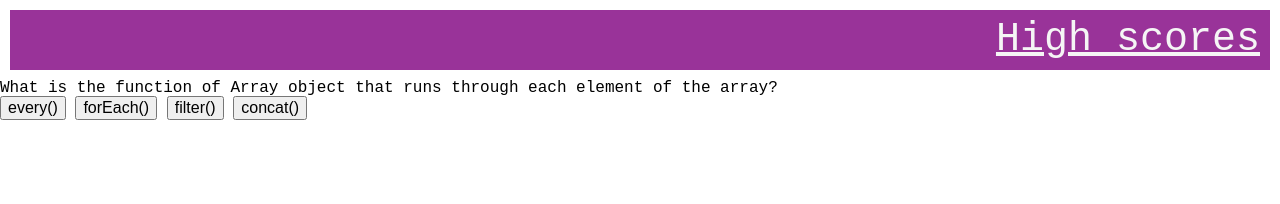
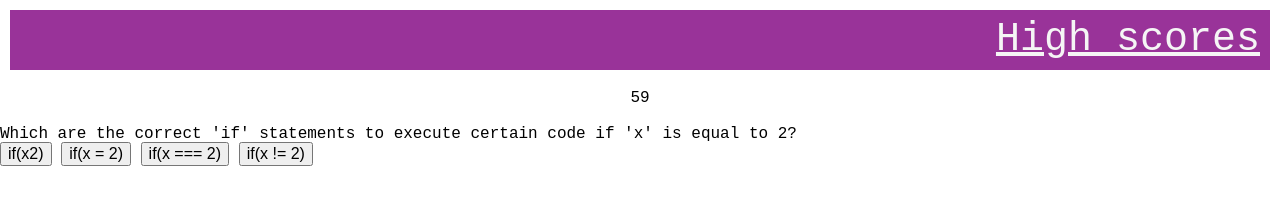
Before and after one commit to PN-Barnes/javascript-fundamentals-quiz, a plain HTML site: page index.html in a window 1280 px wide. Both pictures are taken after a click on the button "Start test". Drawn offline with Linux system fonts and the light colour scheme.

Commit message:
deleted a for loop and made the functionality move through each question individually

```diff
--- a/assets/script/script.js
+++ b/assets/script/script.js
@@ -2,6 +2,7 @@
 var startPage = document.getElementById('startPage');
 var timer = document.getElementById('timer');
 var startButton = document.getElementById('startButton');
+
 var questionPrompt = document.getElementById('questionPrompt');
 var testTime = 60;
 var score = 0;
@@ -9,6 +10,7 @@ var answerBank = document.getElementById('answerBank');
 // -----------------------------------------------------------------------------
 
 // -------------------- Quiz questions and answers ------------------------------
+var questionNum = 0;
 var questions = [
 
     {
@@ -49,9 +51,9 @@ var questions = [
 function setTimer() {
     var timerInterval = setInterval(function() {
         timer.textContent = testTime
-        if( testTime <= 0 ) {
+        if( testTime <= 0 || questionNum === questions.length) {
             clearInterval(timerInterval)
-            content.textContent = 'GAME OVER'
+            timer.textContent = 'GAME OVER'
         }
         testTime--;
 
@@ -62,17 +64,25 @@ function setTimer() {
 
 // -------------------------------- RUN THE TEST -------------------------------------
 function startTest() {
-    setTimer();
+    var question = questions[questionNum];
+    console.log('startTest')
+    console.log(question)
+    console.log(questionNum)
+
+    questionPrompt.textContent = questions[questionNum].prompt;
 
     button1 = document.getElementById('button1');
     button2 = document.getElementById('button2');
     button3 = document.getElementById('button3');
     button4 = document.getElementById('button4');
+    button1.textContent = questions[questionNum].answers[0]
+    button2.textContent = questions[questionNum].answers[1]
+    button3.textContent = questions[questionNum].answers[2]
+    button4.textContent = questions[questionNum].answers[3]
 
     // when start button is clicked...
     // for every question within our object,
     // my container for the test will unhide
-        // A question will display in a h2 question [i] = question1
     // the text content of the h2 will change to match question1
     // four answer choice buttons will display
     // each answer choice will match answers array indexes
@@ -90,30 +100,32 @@ function startTest() {
     // when i enter my initials and click submit..
     // my score and initials will be saved to the highscore page and will save to the local storage.
 
-    for (let i = 0; i < questions.length; i++ ) {
 
-        var question = questions[i];
-        questionPrompt.textContent = question.prompt;
-        button1.textContent = question.answers[0]
-        button2.textContent = question.answers[1]
-        button3.textContent = question.answers[2]
-        button4.textContent = question.answers[3]
 
+    // for (let i = 0; i < questions.length; i++ ) {
+
+
+        //         console.log(question)
+        // }
+
+    } // END OF FUNCTION
     answerBank.addEventListener('click',function(event) {
         userChoice = event.target
-            if( userChoice.textContent === question.answers[question.correct]) {
+
+        if( userChoice.textContent === questions[questionNum].answers[questions[questionNum].correct]) {
             score += 10;
             console.log(score)
         } else {
             testTime -= 10;
             console.log(score)
         }
+        questionNum++
+        console.log(questionNum);
+        startTest();
     });
-    }
-
-}
     // ------------------------------------------------------------------------------------
 startButton.addEventListener('click', function() {
     startTest()
+    setTimer();
     startPage.style.display = 'none';
 })
--- a/index.html
+++ b/index.html
@@ -10,12 +10,11 @@
             <nav><a href="#">High scores</a></nav>
             </header>
             <div id="startPage">
-                <h1 id="timer"></h1>
                 <h2 id="startMessage">Click the button to start the test</h2>
                 <button id="startButton">Start test</button>
             </div>
             <div id="quiz">
-                <p class="timer"></p>
+                <h2 id="timer"></h2>
                 <h2 id="questionPrompt"></h2>
                 <div id='answerBank'>
                     <button id="button1"></button>
```
Lines whose indentation alone changed are shown as unchanged.
